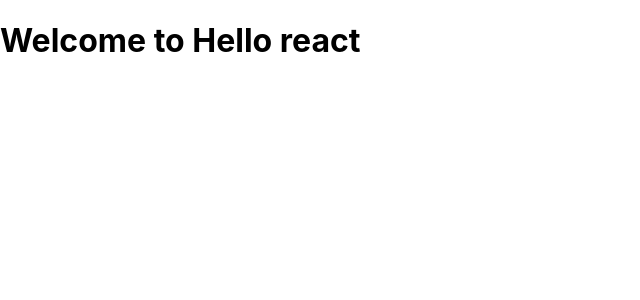
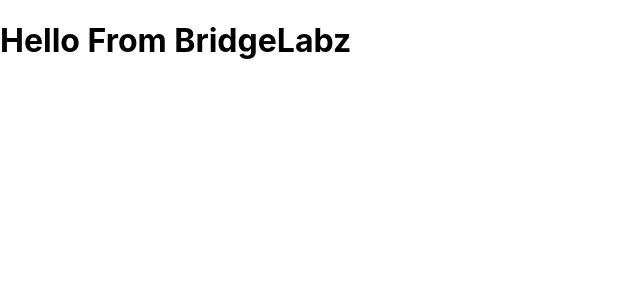
Before and after one commit to akinator001/HelloWorld-React, a React (Create React App) app: page / in a window 1280 px wide. Shown: the top 300 px of the page, without its empty margins (0-640 px from the left). Built offline with nearby package versions, Linux system fonts and the light colour scheme.

Commit message:
[aakash] Displayed Hello From Bridgelabz

```diff
--- a/src/App.js
+++ b/src/App.js
@@ -6,7 +6,7 @@
 class App extends React.Component{
   render (){
     return <div>
-      <h1>Welcome to Hello react</h1>
+      <h1>Hello From BridgeLabz</h1>
     </div>
 
   }
```
Also changed, not shown: 1 other file (tests, documents, lock files or other folders).
